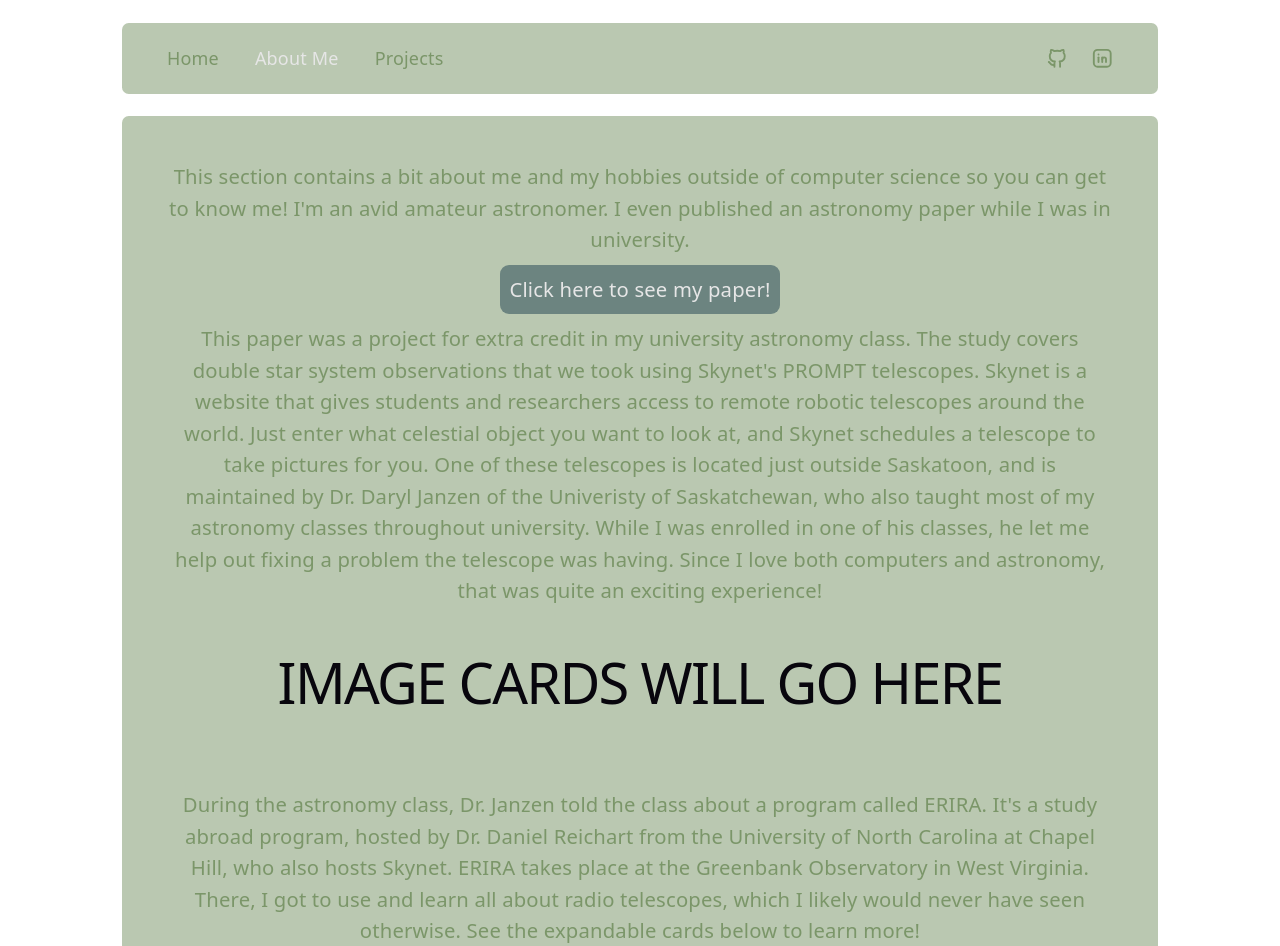
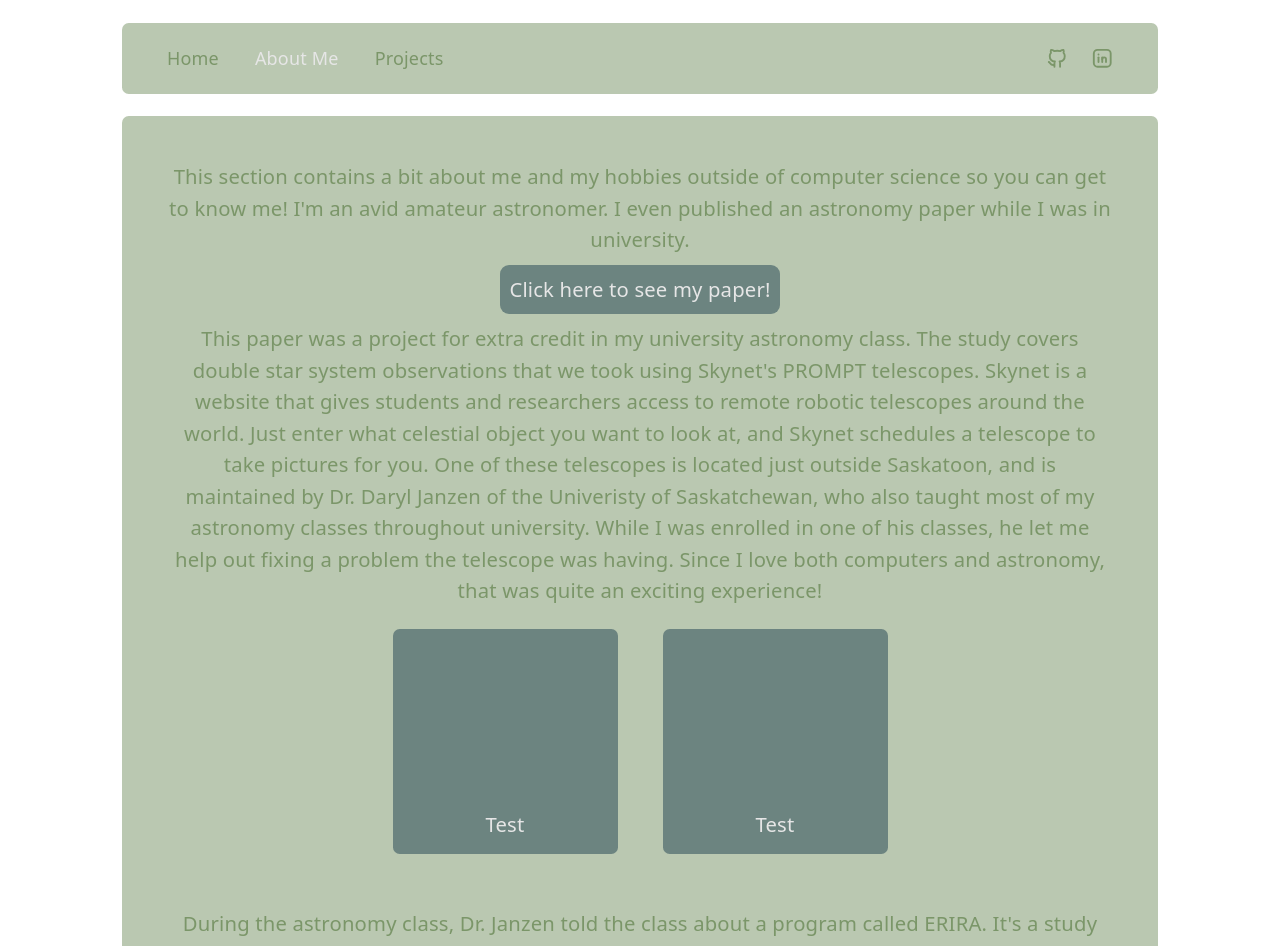
Before and after one commit to DaneMacFadden/danemacfaddenca, a React (Vite) app: page /About in a window 1280 px wide. Shown: the top 946 px of the page. Built offline with nearby package versions, Linux system fonts and the light colour scheme.

Commit message:
Updated ImgCard and About components

```diff
--- a/src/components/About.tsx
+++ b/src/components/About.tsx
@@ -1,5 +1,6 @@
 import Textbox from "./Textbox"
 import Button from "./Button"
+import ImgCard from "./ImgCard"
 
 // To Do: Implement expanding image cards
 
@@ -11,7 +12,11 @@ function About() {
         astronomy class. The study covers double star system observations that we took using Skynet's PROMPT telescopes. Skynet is a website that gives students and researchers access to remote robotic telescopes around the world.
         Just enter what celestial object you want to look at, and Skynet schedules a telescope to take pictures for you. One of these telescopes is located just outside Saskatoon, and is maintained by Dr. Daryl Janzen of the Univeristy of Saskatchewan,
         who also taught most of my astronomy classes throughout university. While I was enrolled in one of his classes, he let me help out fixing a problem the telescope was having. Since I love both computers and astronomy, that was quite an exciting experience!
-        <br /><h1>IMAGE CARDS WILL GO HERE</h1><br />
+        <br />
+        <div className="flex place-content-center mx-5">
+          <ImgCard imgloc="">Test</ImgCard><ImgCard imgloc="">Test</ImgCard>
+        </div>
+        <br />
         During the astronomy class, Dr. Janzen told the class about a program called ERIRA. It's a study abroad program, hosted by Dr. Daniel Reichart from the University of North Carolina at Chapel Hill, who also hosts Skynet. ERIRA takes
         place at the Greenbank Observatory in West Virginia. There, I got to use and learn all about radio telescopes, which I likely would never have seen otherwise. See the expandable cards below to learn more!
         <br /><h1>IMAGE CARDS WILL GO HERE</h1><br />
--- a/src/components/ImgCard.tsx
+++ b/src/components/ImgCard.tsx
@@ -1,13 +1,17 @@
+import { motion } from "motion/react"
+
 interface ImgCardProps {
-    location: string
+    imgloc: string
     children: React.ReactNode
 
 }
 
-function ImgCard() {
+function ImgCard({imgloc, children}: ImgCardProps) {
     return (
         <>
-        <div></div>
+            <motion.div className="bg-darklimie text-limietxt-active rounded-md w-50 h-50 m-5 p-5">
+                <div className="pt-35">{ children }</div>
+            </motion.div>
         </>
     )
 }
```
